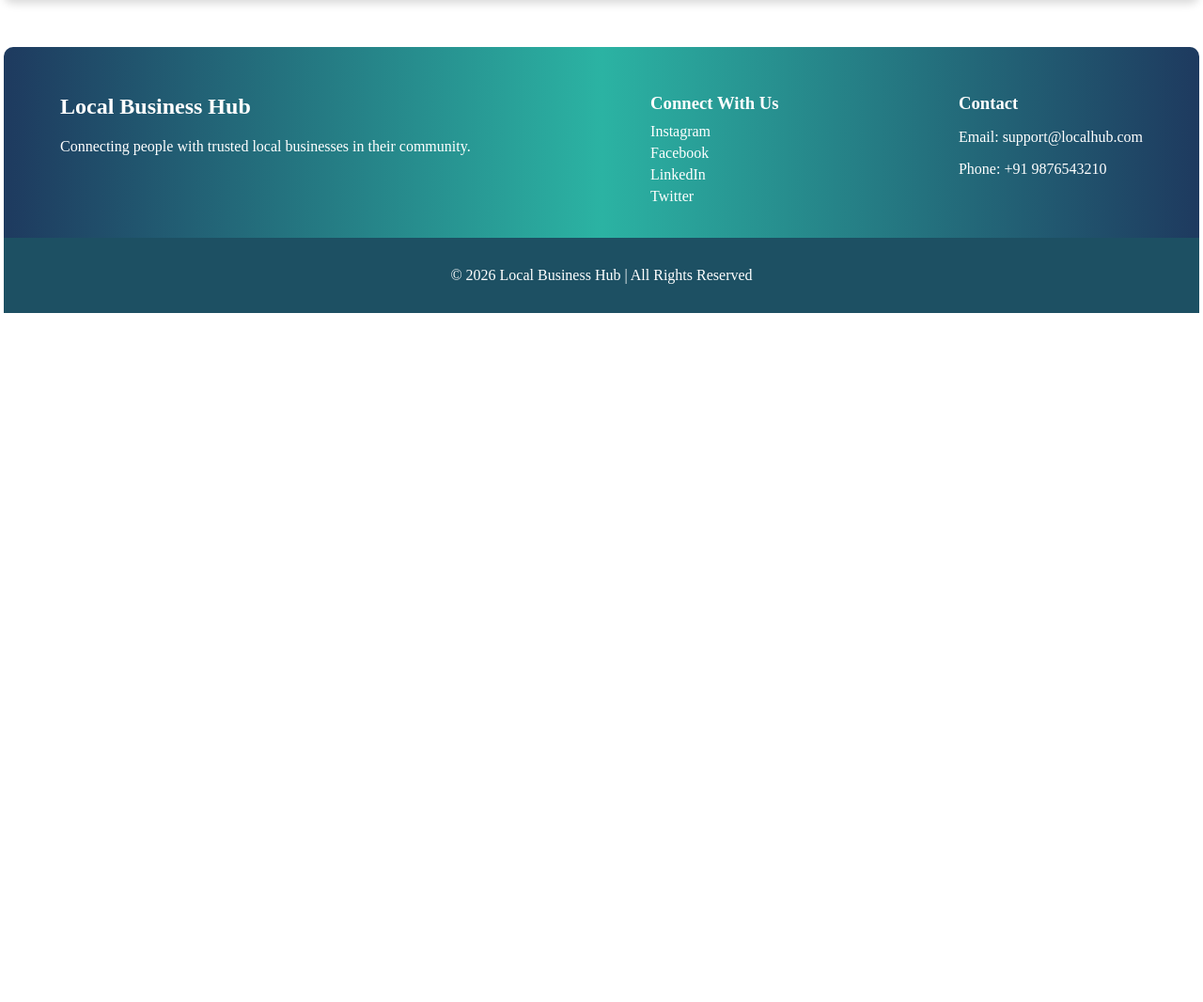
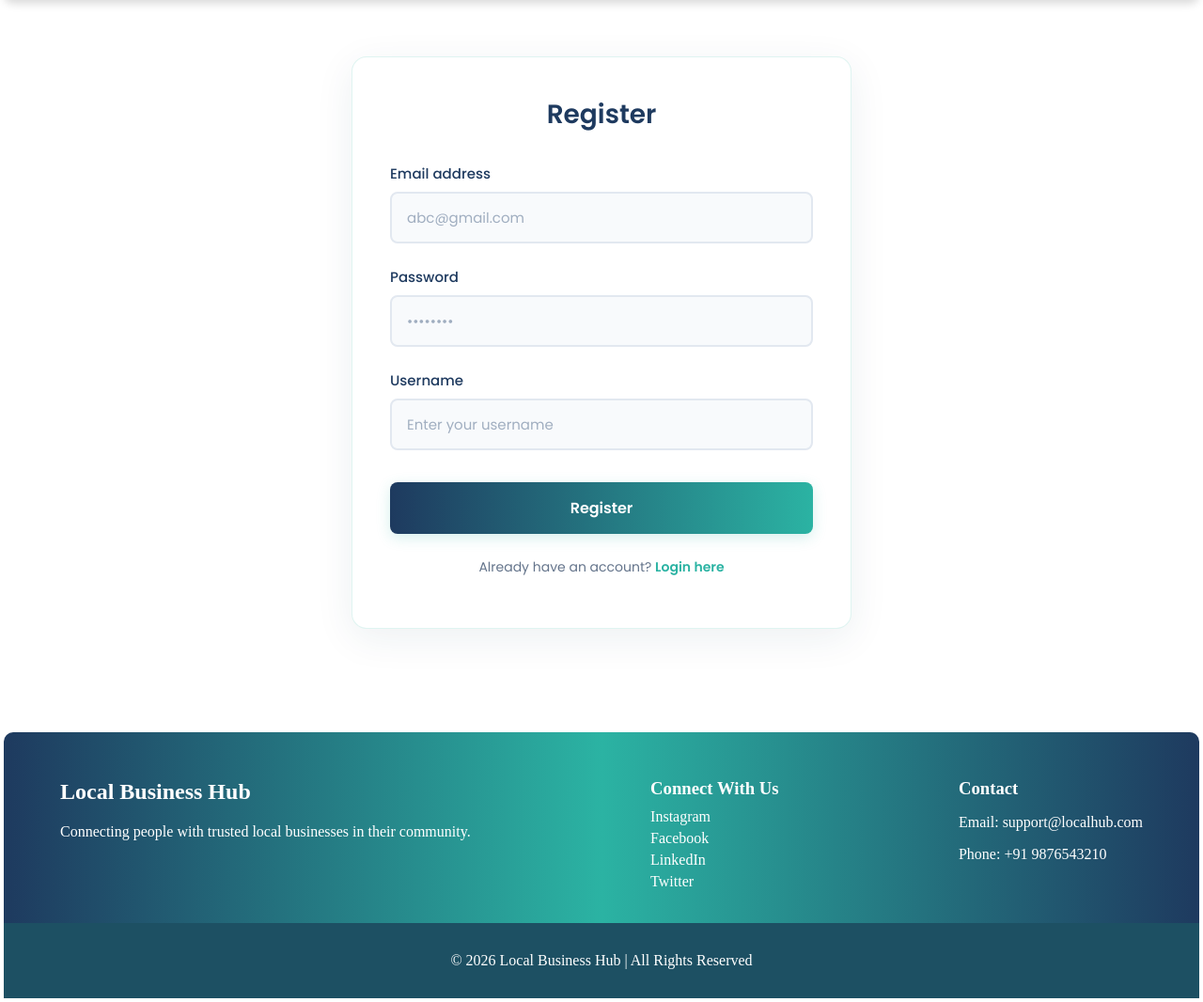
Before and after one commit to ParthAgre08/Local-Business-Support-System, a Flask app: page /register in a window 1280 px wide. Shown: the part 130-1196 px from the top of the page at 94% size. Before the commit the page ends 463 px from the top, so only its background shows below. Run offline with Flask 3, Linux system fonts and the light colour scheme.

Commit message:
making some minor changes about the register page

```diff
--- /dev/null
+++ b/static/css/register.css
@@ -0,0 +1,145 @@
+/* Login Page Wrapper */
+.login-wrapper {
+    display: flex;
+    justify-content: center;
+    align-items: center;
+    min-height: calc(100vh - 200px); /* Adjust based on navbar and footer */
+    padding: 60px 20px;
+    font-family: 'Poppins', sans-serif;
+}
+
+/* Modern Login Card */
+.login-card {
+    background: #ffffff;
+    width: 100%;
+    max-width: 450px;
+    padding: 40px;
+    border-radius: 16px;
+    box-shadow: 0 10px 40px rgba(30, 58, 95, 0.08);
+    border: 1px solid rgba(43, 179, 163, 0.15);
+    transition: transform 0.4s cubic-bezier(0.175, 0.885, 0.32, 1.275), box-shadow 0.4s ease;
+}
+
+.login-card:hover {
+    transform: translateY(-8px);
+    box-shadow: 0 0 20px rgb(64, 196, 165);
+}
+
+/* Title */
+.login-title {
+    color: #1E3A5F;
+    font-size: 28px;
+    font-weight: 600;
+    text-align: center;
+    margin-bottom: 30px;
+    margin-top: 0;
+}
+
+/* Error Message */
+.error-message {
+    background-color: #fee2e2;
+    border-left: 4px solid #ef4444;
+    color: #b91c1c;
+    padding: 12px 15px;
+    margin-bottom: 25px;
+    border-radius: 6px;
+    font-size: 14px;
+    animation: fadeIn 0.3s ease;
+}
+.error-message p {
+    margin: 0;
+}
+
+@keyframes fadeIn {
+    from { opacity: 0; transform: translateY(-10px); }
+    to { opacity: 1; transform: translateY(0); }
+}
+
+/* Form Groups */
+.form-group {
+    margin-bottom: 24px;
+}
+
+.form-group label {
+    display: block;
+    color: #1E3A5F;
+    font-size: 15px;
+    font-weight: 500;
+    margin-bottom: 8px;
+}
+
+/* Input Fields */
+.input-wrapper {
+    position: relative;
+}
+
+.form-control {
+    width: 100%;
+    padding: 14px 16px;
+    font-size: 15px;
+    color: #333;
+    background-color: #f8fafc;
+    border: 2px solid #e2e8f0;
+    border-radius: 8px;
+    box-sizing: border-box;
+    transition: all 0.3s ease;
+    font-family: 'Poppins', sans-serif;
+}
+
+.form-control:focus {
+    outline: none;
+    background-color: #ffffff;
+    border-color: #2BB3A3;
+    box-shadow: 0 0 0 4px rgba(43, 179, 163, 0.15);
+}
+
+.form-control::placeholder {
+    color: #a0aec0;
+}
+
+/* Submit Button */
+.login-submit-btn {
+    width: 100%;
+    padding: 15px;
+    font-size: 16px;
+    font-weight: 600;
+    color: #ffffff;
+    background: linear-gradient(90deg, #1E3A5F, #2BB3A3);
+    border: none;
+    border-radius: 8px;
+    cursor: pointer;
+    transition: all 0.3s ease;
+    font-family: 'Poppins', sans-serif;
+    margin-top: 10px;
+    box-shadow: 0 4px 15px rgba(43, 179, 163, 0.2);
+}
+
+.login-submit-btn:hover {
+    background: linear-gradient(90deg, #152d4a, #239689);
+    transform: translateY(-2px);
+    box-shadow: 0 8px 20px rgba(43, 179, 163, 0.3);
+}
+
+.login-submit-btn:active {
+    transform: translateY(0);
+}
+
+/* Footer link */
+.login-footer {
+    text-align: center;
+    margin-top: 25px;
+    font-size: 14px;
+    color: #64748b;
+}
+
+.login-footer a {
+    color: #2BB3A3;
+    text-decoration: none;
+    font-weight: 600;
+    transition: color 0.3s ease;
+}
+
+.login-footer a:hover {
+    color: #1E3A5F;
+    text-decoration: underline;
+}
--- a/templates/base.html
+++ b/templates/base.html
@@ -13,6 +13,7 @@
     <link rel="stylesheet" href="{{url_for('static',filename='css/why_section.css')}}">
     <link rel="stylesheet" href="{{url_for('static',filename='css/calltoaction.css')}}">
     <link rel="stylesheet" href="{{url_for('static',filename='css/login.css')}}">
+    <link rel="stylesheet" href="{{url_for('static',filename='css/register.css')}}">
 </head>
 <body>
 <header>
--- a/templates/register.html
+++ b/templates/register.html
@@ -1,3 +1,43 @@
-{%extends "base.html"%}
+{%extends "base.html" %}
 {%block content%}
+<div class="login-wrapper">
+    <div class="login-card">
+        <h1 class="login-title">Register</h1>
+
+        {% if error %}
+        <div class="error-message">
+            <p>{{ error }}</p>
+        </div>
+        {% endif %}
+
+        <form action="/register" method="post">
+            <div class="form-group">
+                <label for="email">Email address</label>
+                <div class="input-wrapper">
+                    <input type="email" class="form-control" id="email" name="email" placeholder="abc@gmail.com" required>
+                </div>
+            </div>
+
+            <div class="form-group">
+                <label for="password">Password</label>
+                <div class="input-wrapper">
+                    <input type="password" class="form-control" id="password" name="password" placeholder="••••••••" required>
+                </div>
+            </div>
+
+            <div class="form-group">
+                <label for="username">Username</label>
+                <div class="input-wrapper">
+                    <input type="text" class="form-control" id="username" name="username" placeholder="Enter your username" required>
+                </div>
+            </div>
+
+            <button type="submit" class="login-submit-btn">Register</button>
+
+            <div class="login-footer">
+                <p>Already have an account? <a href="/login">Login here</a></p>
+            </div>
+        </form>
+    </div>
+</div>
 {%endblock%}
```
Also changed, not shown: database.py (added, +34 -0 lines).
